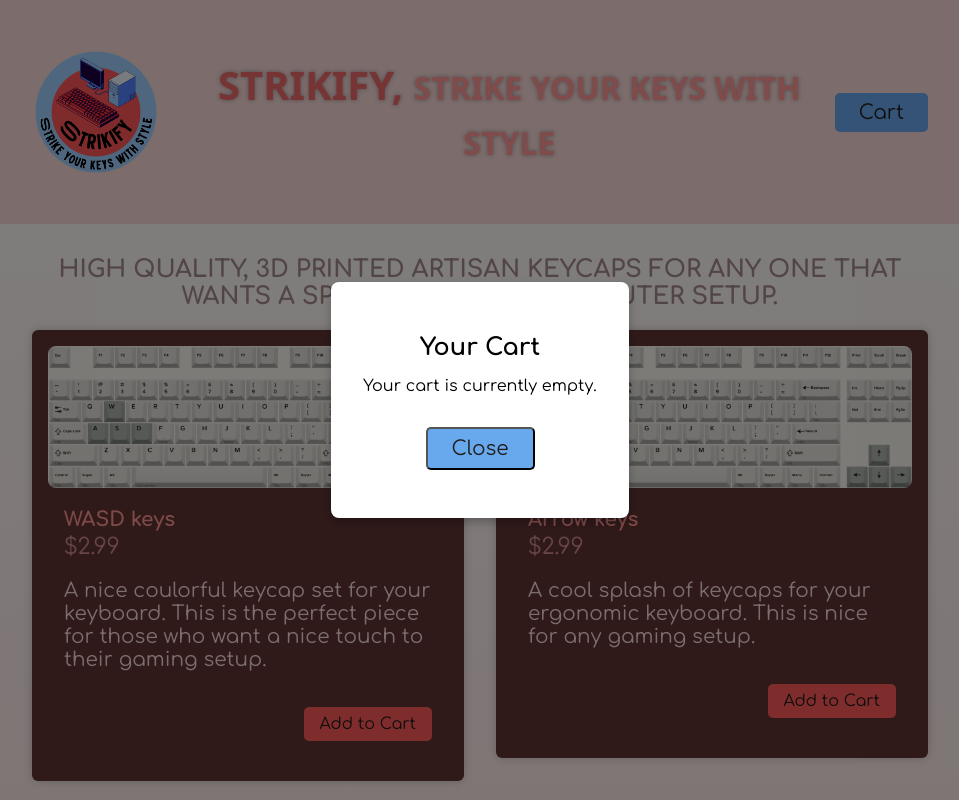
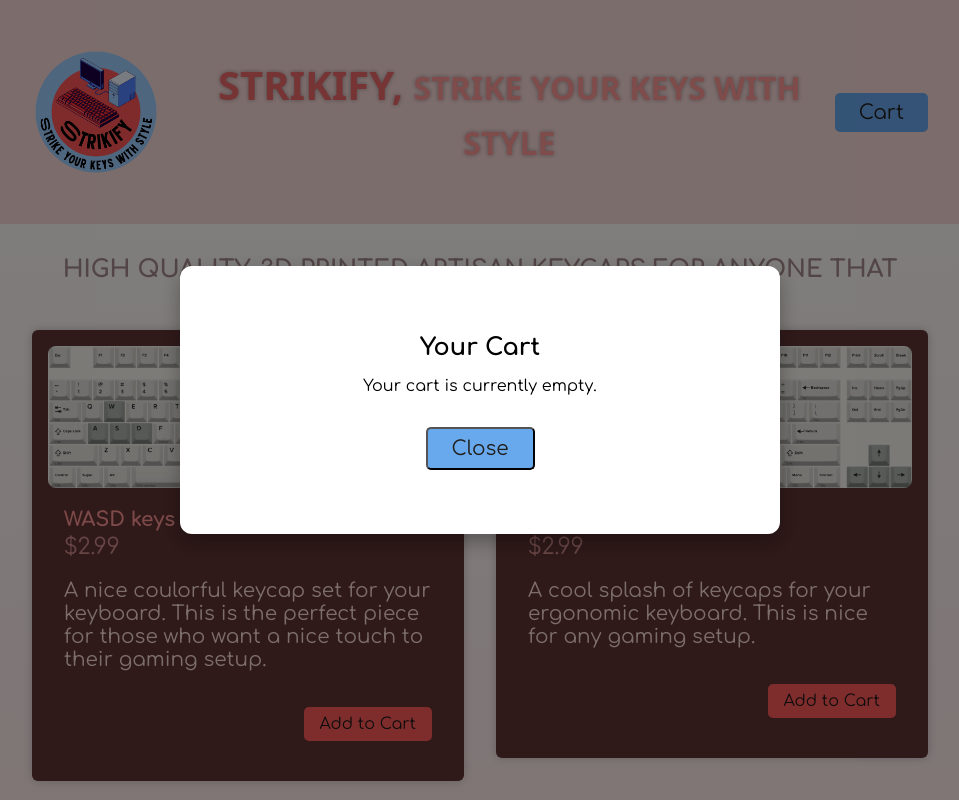
Before and after one commit to RickyRCoding/Strikify, a Next.js app: page / in a window 1280 px wide. Both pictures are taken after a click on the button "Cart". Shown: the top 800 px of the page, without its empty margins (160-1119 px from the left). Built offline with nearby package versions, Linux system fonts and the light colour scheme; a web font is replaced by a local one.

Commit message:
Refactor Header and Product components to manage cart state and display total price; remove Shop component

```diff
--- a/src/app/components/Header.jsx
+++ b/src/app/components/Header.jsx
@@ -4,13 +4,15 @@
 import Image from "next/image";
 import logo from "../assets/logo.png";
 
-export default function Header() {
+export default function Header({ cart }) {
   const [isModalOpen, setIsModalOpen] = useState(false);
-  const [cart, setCart] = useState([]);
 
   const toggleModal = () => {
     setIsModalOpen((prev) => !prev);
   };
+
+  // Calculate the total price of items in the cart
+  const totalPrice = cart.reduce((total, item) => total + item.price, 0);
 
   return (
     <>
@@ -30,13 +32,30 @@
         <div className="modal">
           <div className="modal-content">
             <h2>Your Cart</h2>
-            {cart.length != 0 && (
+            {cart.length > 0 ? (
               <>
-                <p>Total: $0.00</p>
+                {cart.map((item, index) => (
+                  <div
+                    key={index}
+                    style={{
+                      background: item.color,
+                      borderRadius: "1rem",
+                      padding: "0.2rem",
+                      margin: "0.1rem",
+                    }}
+                  >
+                    <p>
+                      {item.title} - {item.color} - ${item.price}
+                    </p>
+                  </div>
+                ))}
+                <p>Total: ${totalPrice.toFixed(2)}</p>
                 <button>Purchase</button>
               </>
+            ) : (
+              <p>Your cart is currently empty.</p>
             )}
-            <p>Your cart is currently empty.</p>
+
             <button onClick={toggleModal}>Close</button>
           </div>
         </div>
--- a/src/app/components/Shop.jsx
+++ /dev/null
@@ -1,30 +0,0 @@
-import { PRODUCTS } from "../products.js";
-import Product from "./Product.jsx";
-
-export default function Shop({ onAddItemToCart }) {
-  return (
-    <section id="shop">
-      <h2 className="section-title">
-        High quality, 3D printed artisan keycaps for any one that wants a splash
-        to their computer setup.
-      </h2>
-      <ul id="products">
-        {PRODUCTS.map((product) => (
-          <li key={product.id}>
-            <Product {...product} />
-          </li>
-        ))}
-      </ul>
-      <hr />
-      <h2 className="form-title">
-        Did you like your experience shopping online? Please give us your
-        feedback:
-      </h2>
-      <textarea
-        className="form"
-        placeholder="Write your feedback here"
-      ></textarea>
-      <button className="form-button">Submit</button>
-    </section>
-  );
-}
--- a/src/app/globals.css
+++ b/src/app/globals.css
@@ -172,10 +172,19 @@
 
 .modal-content {
   background: white;
-  padding: 2rem;
-  border-radius: 8px;
+  padding: 3rem;
+  /* Increase padding for a thicker appearance */
+  border-radius: 12px;
+  /* Slightly larger border radius */
   text-align: center;
-  box-shadow: 0 4px 10px rgba(0, 0, 0, 0.25);
+  box-shadow: 0 8px 20px rgba(0, 0, 0, 0.3);
+  /* Stronger shadow for depth */
+  width: 50%;
+  /* Increase the width of the modal */
+  max-width: 600px;
+  /* Set a maximum width */
+  margin: 0 auto;
+  /* Center the modal horizontally */
 }
 
 .modal-content h2 {
--- a/src/app/page.js
+++ b/src/app/page.js
@@ -1,15 +1,39 @@
 "use client";
 
-import Header from './components/Header.jsx';
-import Shop from './components/Shop.jsx';
+import { useState } from "react";
+import Header from "./components/Header.jsx";
+import { PRODUCTS } from "./products.js";
+import Product from "./components/Product.jsx";
 
-function App() {
+export default function Page() {
+  const [cart, setCart] = useState([]); // Shared cart state
+
   return (
     <>
-      <Header />
-      <Shop />
+      <Header cart={cart} setCart={setCart} />
+      <section id="shop">
+        <h2 className="section-title">
+          High quality, 3D printed artisan keycaps for anyone that wants a splash
+          to their computer setup.
+        </h2>
+        <ul id="products">
+          {PRODUCTS.map((product) => (
+            <li key={product.id}>
+              <Product {...product} setCart={setCart} />
+            </li>
+          ))}
+        </ul>
+        <hr />
+        <h2 className="form-title">
+          Did you like your experience shopping online? Please give us your
+          feedback:
+        </h2>
+        <textarea
+          className="form"
+          placeholder="Write your feedback here"
+        ></textarea>
+        <button className="form-button">Submit</button>
+      </section>
     </>
   );
 }
-
-export default App;
```
Also changed, not shown: src/app/components/Product.jsx (+8 -1 lines).
